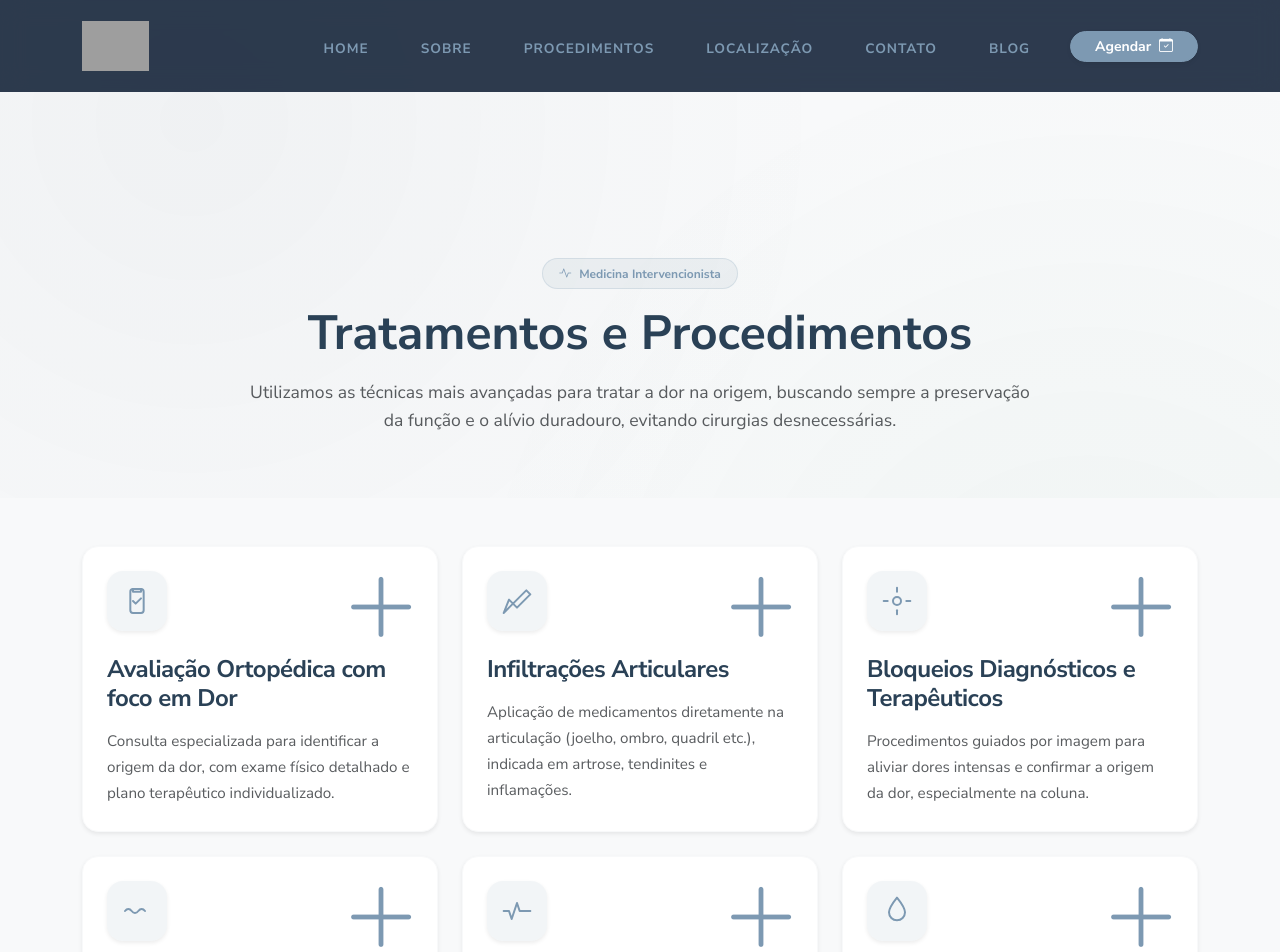
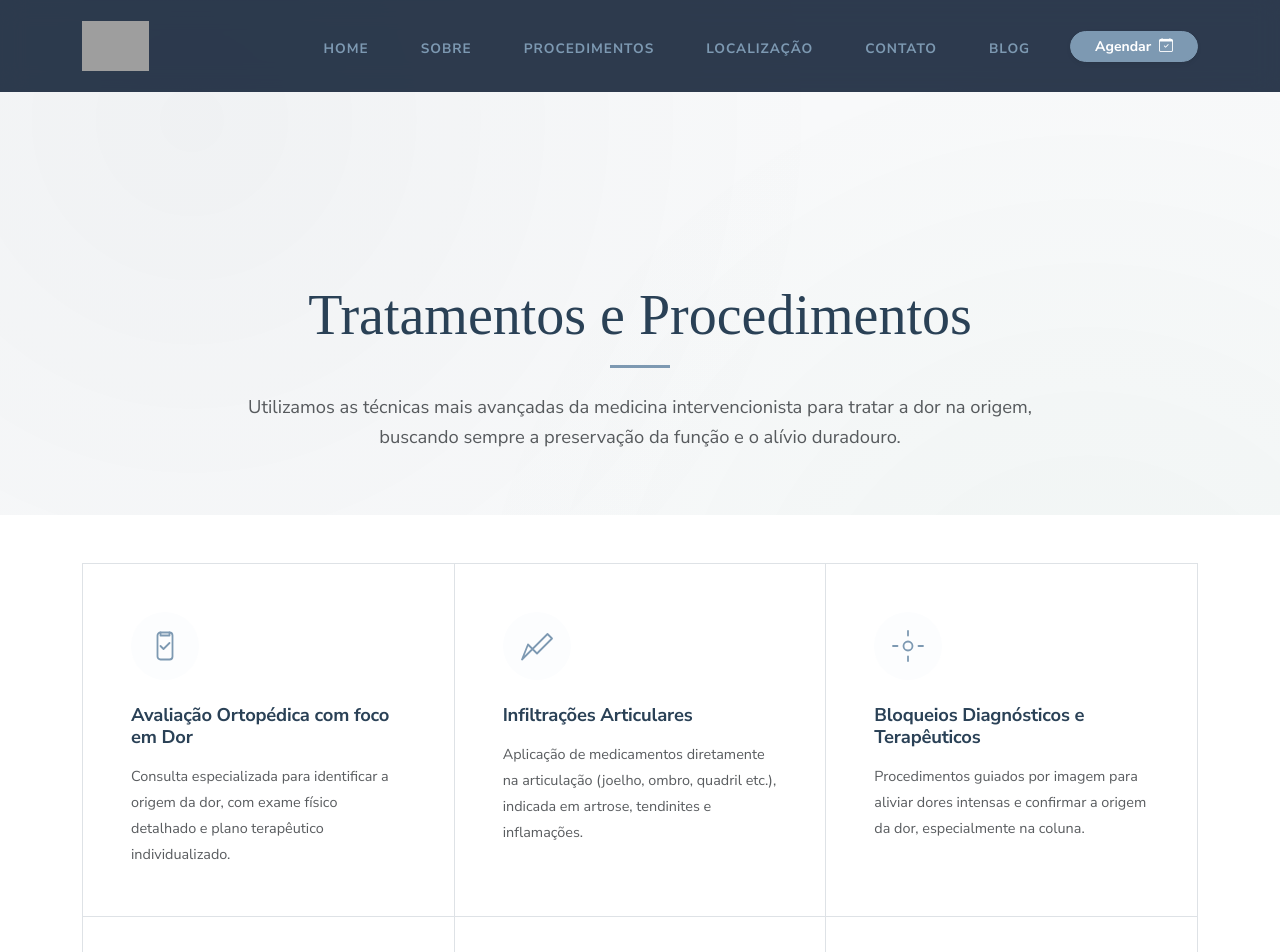
Before and after one commit to benedetjv/teste-site, a Next.js app: page /procedimentos in a window 1280 px wide. Shown: the top 952 px of the page. Built offline with nearby package versions, Linux system fonts and the light colour scheme; grey boxes are pictures that could not be loaded; a web font is replaced by a local one.

Commit message:
style: revert to minimalist institutional design for procedures page

```diff
--- a/src/app/procedimentos/page.tsx
+++ b/src/app/procedimentos/page.tsx
@@ -12,16 +12,16 @@ export default function ProcedimentosPage() {
         <div className="d-flex flex-column min-vh-100">
             <Header />
             <main className="flex-grow-1 pt-5 mt-5">
-                <div className="container py-5 text-center mt-4">
-                    <span className="badge rounded-pill mb-3 px-3 py-2" style={{ backgroundColor: 'rgba(125, 153, 178, 0.1)', color: '#7d99b2', border: '1px solid rgba(125, 153, 178, 0.2)' }}>
-                        <i className="bi bi-activity me-2"></i>Medicina Intervencionista
-                    </span>
-                    <h1 className="fw-bold mb-3 display-5" style={{ color: '#2a4156' }}>Tratamentos e Procedimentos</h1>
-                    <p className="lead text-muted mx-auto" style={{ maxWidth: '800px', fontSize: '1.1rem' }}>
-                        Utilizamos as técnicas mais avançadas para tratar a dor na origem, buscando sempre a preservação da função e o alívio duradouro, evitando cirurgias desnecessárias.
+                <div className="container py-5 text-center mt-5">
+                    <h1 className="mb-3 display-4" style={{ fontFamily: '"Safira March", serif', color: '#2a4156' }}>Tratamentos e Procedimentos</h1>
+                    <div className="mx-auto" style={{ width: '60px', height: '3px', backgroundColor: '#7d99b2', marginBottom: '1.5rem' }}></div>
+                    <p className="lead text-muted mx-auto" style={{ maxWidth: '800px', fontSize: '1.15rem', fontWeight: '300' }}>
+                        Utilizamos as técnicas mais avançadas da medicina intervencionista para tratar a dor na origem, buscando sempre a preservação da função e o alívio duradouro.
                     </p>
                 </div>
-                <Servicos />
+                <div className="bg-white">
+                    <Servicos />
+                </div>
             </main>
             <Footer />
         </div>
--- a/src/components/Servicos.tsx
+++ b/src/components/Servicos.tsx
@@ -17,7 +17,7 @@ function ServiceIcon({ svgPath }: ServiceIconProps) {
       aria-hidden="true"
       fill="none"
       stroke="currentColor"
-      strokeWidth="1.5"
+      strokeWidth="1.2"
       strokeLinecap="round"
       strokeLinejoin="round"
       dangerouslySetInnerHTML={{ __html: svgPath }}
@@ -26,14 +26,14 @@ function ServiceIcon({ svgPath }: ServiceIconProps) {
 }
 
 const cardVariants: Variants = {
-  hidden: { opacity: 0, y: 30 },
+  hidden: { opacity: 0, y: 10 },
   visible: (i: number) => ({
     opacity: 1,
     y: 0,
     transition: {
-      delay: i * 0.1,
-      duration: 0.6,
-      ease: [0.22, 1, 0.36, 1]
+      delay: i * 0.05,
+      duration: 0.5,
+      ease: "easeOut"
     }
   })
 };
@@ -42,40 +42,30 @@ export default function Servicos() {
   const { items } = siteContent.servicos;
 
   return (
-    <section id="servicos" className="py-5" style={{ backgroundColor: '#f8f9fa' }}>
+    <section id="servicos" className="py-5" style={{ backgroundColor: '#ffffff' }}>
       <div className="container">
-        <div className="row g-4">
+        <div className="row g-0 border-top border-start" style={{ borderColor: '#eee' }}>
           {items.map((item, index) => (
-            <div className="col-lg-4 col-md-6" key={index}>
+            <div className="col-lg-4 col-md-6 border-end border-bottom" key={index} style={{ borderColor: '#eee' }}>
               <motion.div
-                className="bg-white rounded-4 p-4 h-100 shadow-sm border border-light position-relative overflow-hidden hover-card-premium transition-all"
+                className="p-5 h-100 hover-subtle transition-all"
                 custom={index}
                 initial="hidden"
                 whileInView="visible"
                 viewport={{ once: true, margin: "-50px" }}
                 variants={cardVariants}
               >
-                {/* Decorative Element */}
-                <div className="position-absolute top-0 end-0 p-3 opacity-10">
-                  <i className="bi bi-plus-lg display-1 fw-bold" style={{ color: '#7d99b2' }}></i>
+                <div className="mb-4 d-inline-block p-3 rounded-circle" style={{ backgroundColor: '#fcfdfe', color: '#7d99b2' }}>
+                  <ServiceIcon svgPath={item.iconSvgPath} />
                 </div>
 
-                <div className="position-relative z-1">
-                  <div className="icon-box-premium mb-4 d-flex align-items-center justify-content-center shadow-sm" style={{ width: '60px', height: '60px', backgroundColor: 'rgba(125, 153, 178, 0.1)', color: '#7d99b2', borderRadius: '16px' }}>
-                    <ServiceIcon svgPath={item.iconSvgPath} />
-                  </div>
+                <h4 className="fw-bold mb-3" style={{ color: '#2a4156', fontSize: '1.15rem', letterSpacing: '-0.2px' }}>
+                  {item.titulo}
+                </h4>
 
-                  <h4 className="fw-bold mb-3" style={{ color: '#2a4156', letterSpacing: '-0.5px' }}>
-                    {item.titulo}
-                  </h4>
-
-                  <p className="text-muted small mb-0" style={{ lineHeight: '1.7', fontSize: '0.95rem' }}>
-                    {item.descricao}
-                  </p>
-                </div>
-
-                {/* Bottom Border Accent */}
-                <div className="position-absolute bottom-0 start-0 w-100 accent-bar" style={{ height: '4px', backgroundColor: '#7d99b2', transform: 'scaleX(0)', transition: 'transform 0.3s ease', transformOrigin: 'left' }}></div>
+                <p className="text-muted mb-0" style={{ lineHeight: '1.8', fontSize: '0.9rem', fontWeight: '400' }}>
+                  {item.descricao}
+                </p>
               </motion.div>
             </div>
           ))}
@@ -84,19 +74,18 @@ export default function Servicos() {
 
       <style jsx>{`
         .servico-icon-premium {
-          width: 32px;
-          height: 32px;
+          width: 36px;
+          height: 36px;
         }
-        .hover-card-premium:hover {
-          transform: translateY(-8px);
-          box-shadow: 0 1rem 3rem rgba(0,0,0,.08)!important;
-          border-color: rgba(125, 153, 178, 0.3)!important;
+        .hover-subtle {
+          background-color: transparent;
+          transition: background-color 0.4s ease, transform 0.4s ease;
         }
-        .hover-card-premium:hover .accent-bar {
-          transform: scaleX(1);
+        .hover-subtle:hover {
+          background-color: #fafafa;
         }
         .transition-all {
-          transition: all 0.4s cubic-bezier(0.165, 0.84, 0.44, 1);
+          transition: all 0.3s ease;
         }
       `}</style>
     </section>
```
